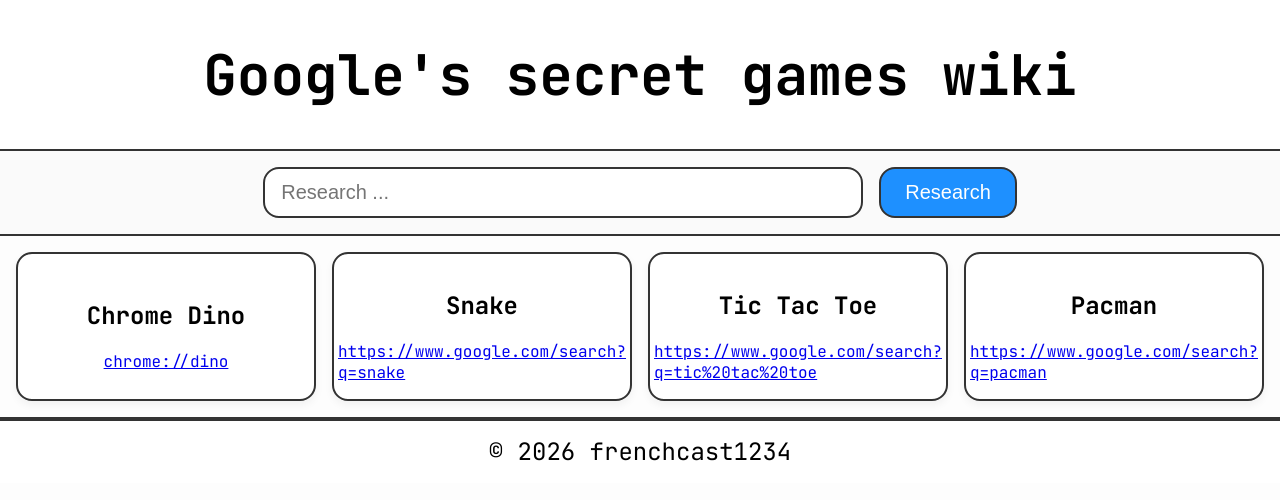
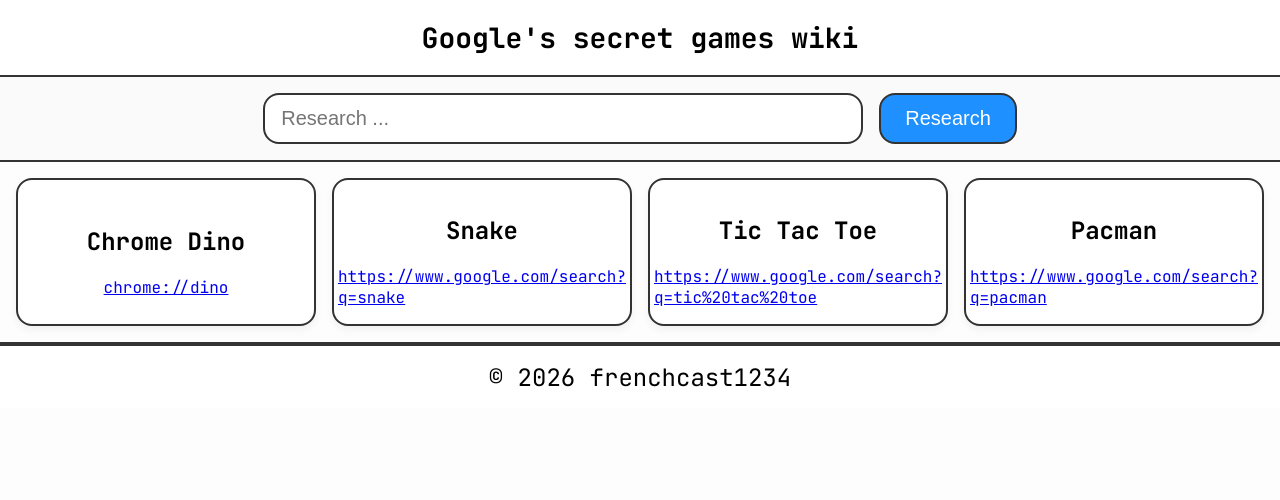
Before and after one commit to frenchcast1234/sgw, a plain HTML site: page index.html in a window 1280 px wide. Drawn offline with Linux system fonts and the light colour scheme.

Commit message:
Add text alignment and word break to header styles

```diff
--- a/src/style.css
+++ b/src/style.css
@@ -36,7 +36,13 @@
     background-color: #fff;
     position: sticky;
     top: 0;
+    text-align: center;
+    word-break: break-word;
     z-index: 100;
+}
+
+header h1, header {
+    font-size: clamp(18px, 4vw, 28px);
 }
 
 /* Research section */
```
